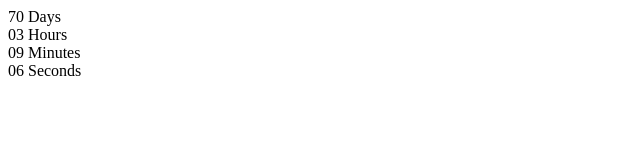
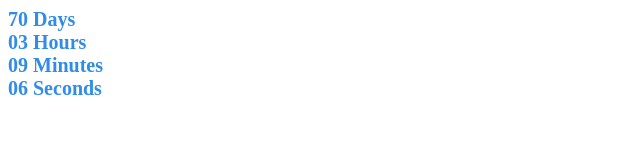
Before and after one commit to Alazardovich/goit-js-hw-11-timer, a website built with Parcel: page index.html in a window 1280 px wide. Shown: the whole page, without its empty margins (0-640 px from the left). Built offline with nearby package versions, Linux system fonts and the light colour scheme.

Commit message:
add timer

```diff
--- a/index.html
+++ b/index.html
@@ -5,6 +5,24 @@
     <meta http-equiv="X-UA-Compatible" content="IE=edge">
     <meta name="viewport" content="width=device-width, initial-scale=1.0">
     <title>Document</title>
+    <style>
+        html {
+    box-sizing: border-box;
+  }
+
+  *,
+  *::before,
+  *::after {
+    box-sizing: inherit;
+  }
+
+  .timer {
+    color: #318CE7;
+    font-size: 20px;
+    font-weight: bold;
+    font-family: 'Andada Pro', serif;
+  }
+    </style>
 </head>
 <body>
     <div class="timer" id="timer-1">
--- a/index.js
+++ b/index.js
@@ -10,12 +10,13 @@ class CountdownTimer {
     start() {
         // console.log(document.querySelectorAll('.value'));
     //    document.querySelectorAll('.value').textContent =  this.changeNumberText(0);
-    const intervalId = setInterval(()=> {
+    this.changeNumberText(this.updateTimesClock(0));
+    setInterval(()=> {
         const currentTime = Date.now();
         const timeDifference = this.targetDate - currentTime;
         const time = this.updateTimesClock(timeDifference);
         this.changeNumberText(time);
-    },1000)
+    },1000);
     }
     updateTimesClock(time) {
         const days = this.pad(Math.floor(time / (1000 * 60 * 60 * 24)));
@@ -23,7 +24,7 @@ class CountdownTimer {
         const mins = this.pad(Math.floor((time % (1000 * 60 * 60)) / (1000 * 60)));
         const secs = this.pad(Math.floor((time % (1000 * 60)) / 1000));
         return ({days, hours, mins, secs});
-    };
+    }
     changeNumberText({days, hours, mins, secs }) {
         const day = document.querySelector('span[data-value="days"]');
         const hour = document.querySelector('span[data-value="hours"]');
@@ -33,12 +34,12 @@ class CountdownTimer {
         day.textContent = `${days}`;
         hour.textContent = `${hours}`;
         min.textContent = `${mins}`;
-        sec.textContent = `${secs}`
+        sec.textContent = `${secs}`;
 
     }
     pad(value) {
         return String(value).padStart(2,'0');
-    };
+    }
     };
     const timer = new CountdownTimer({
         selector: '#timer-1',
```
